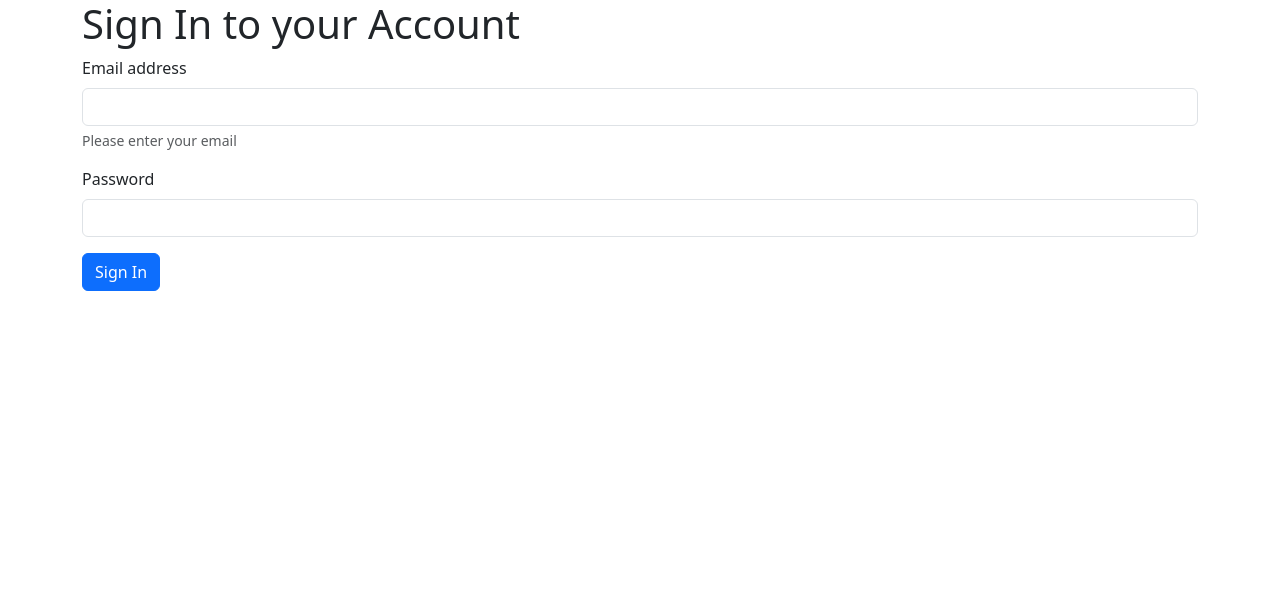
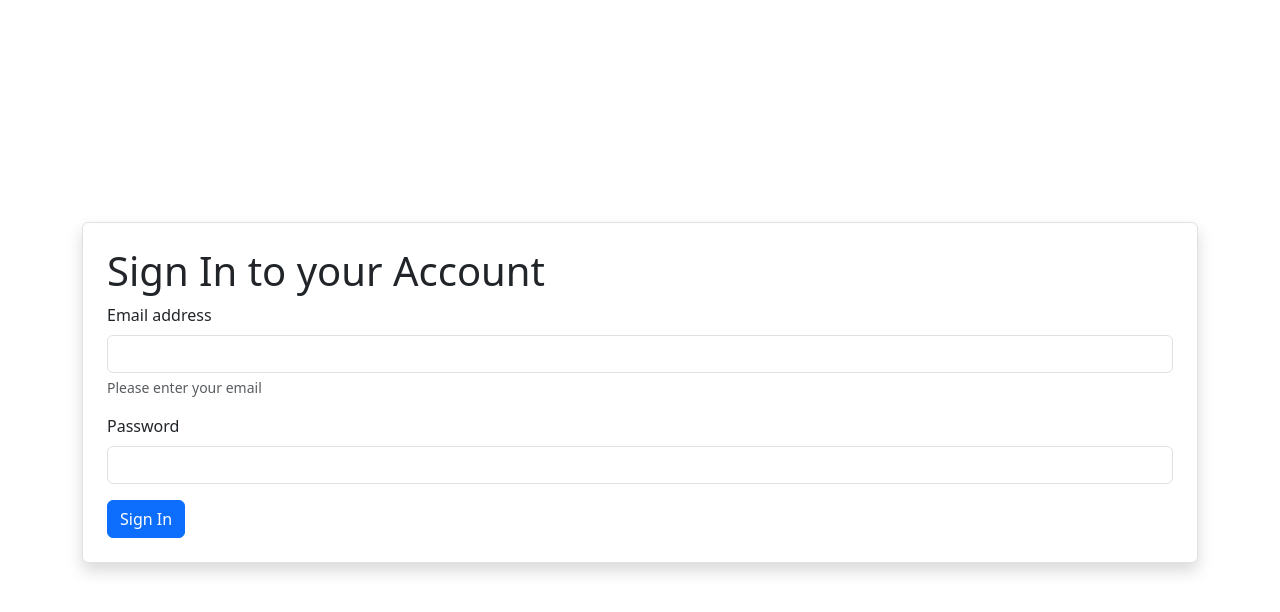
Before and after one commit to joseph-ampfer/AI_Chat_220, a plain HTML site: page login.html in a window 1280 px wide. Drawn offline with nearby package versions, Linux system fonts and the light colour scheme.

Commit message:
changed some of the styling on each page

```diff
--- a/login.html
+++ b/login.html
@@ -9,12 +9,15 @@
       href="https://cdn.jsdelivr.net/npm/bootstrap@5.3.0/dist/css/bootstrap.min.css"
       rel="stylesheet"
     />
+
+
     </head>
-    <body>
+    <body class="d-flex justify-content-center align-items-center vh-100">
 
         <div class="container">
-          <h1>Sign In to your Account</h1>
-          <form>
+
+          <form class="p-4 border rounded shadow bg-white">
+            <h1>Sign In to your Account</h1>
               <div class="mb-3">
                 <label for="exampleInputEmail1" class="form-label">Email address</label>
                 <input type="email" class="form-control" id="exampleInputEmail1" aria-describedby="emailHelp">
@@ -25,8 +28,9 @@
                 <input type="password" class="form-control" id="exampleInputPassword1">
               </div>
               <button type="button" class="btn btn-primary" id="submit">Sign In</button>
-              <div class = "mt-3" id="liveAlertPlaceholder"></div>
+
             </form>
+            <div class = "mt-3" id="liveAlertPlaceholder"></div>
         </div>
 
 
```
Also changed, not shown: signup.html (+4 -3 lines).
